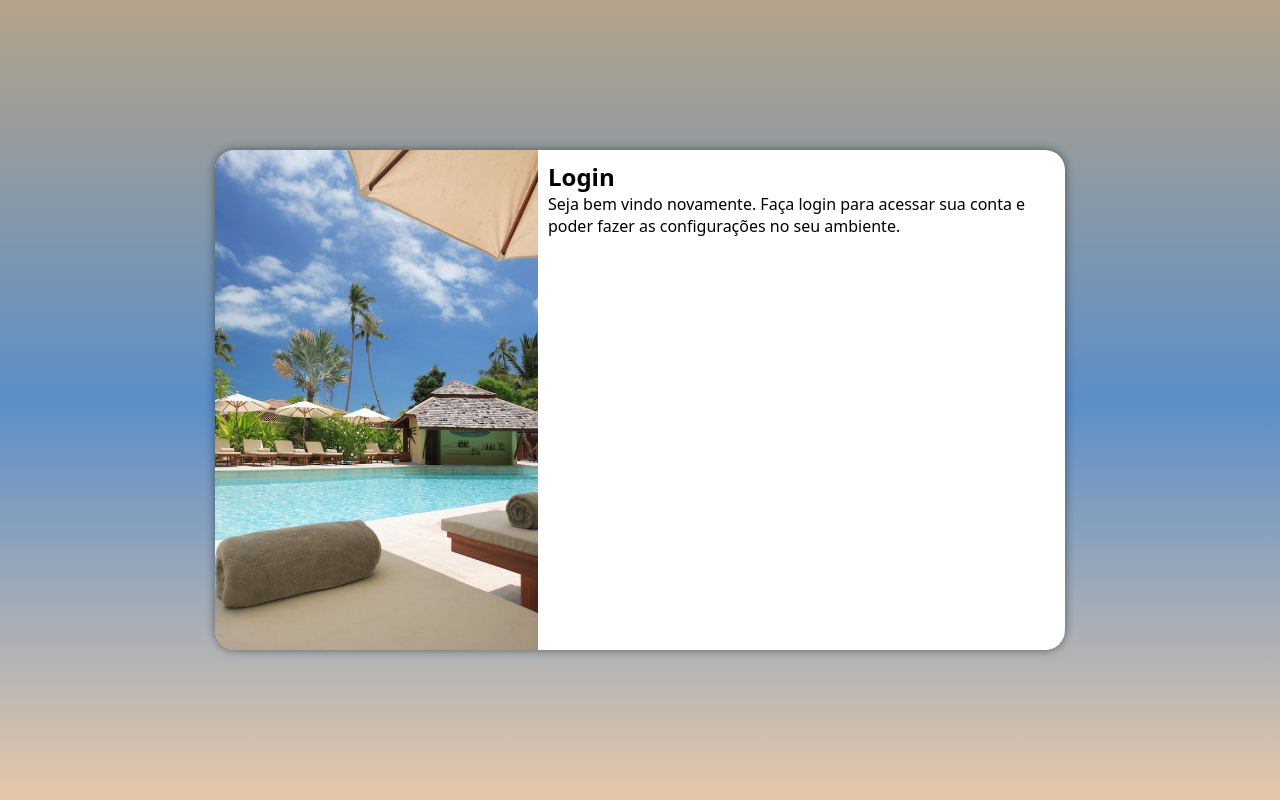
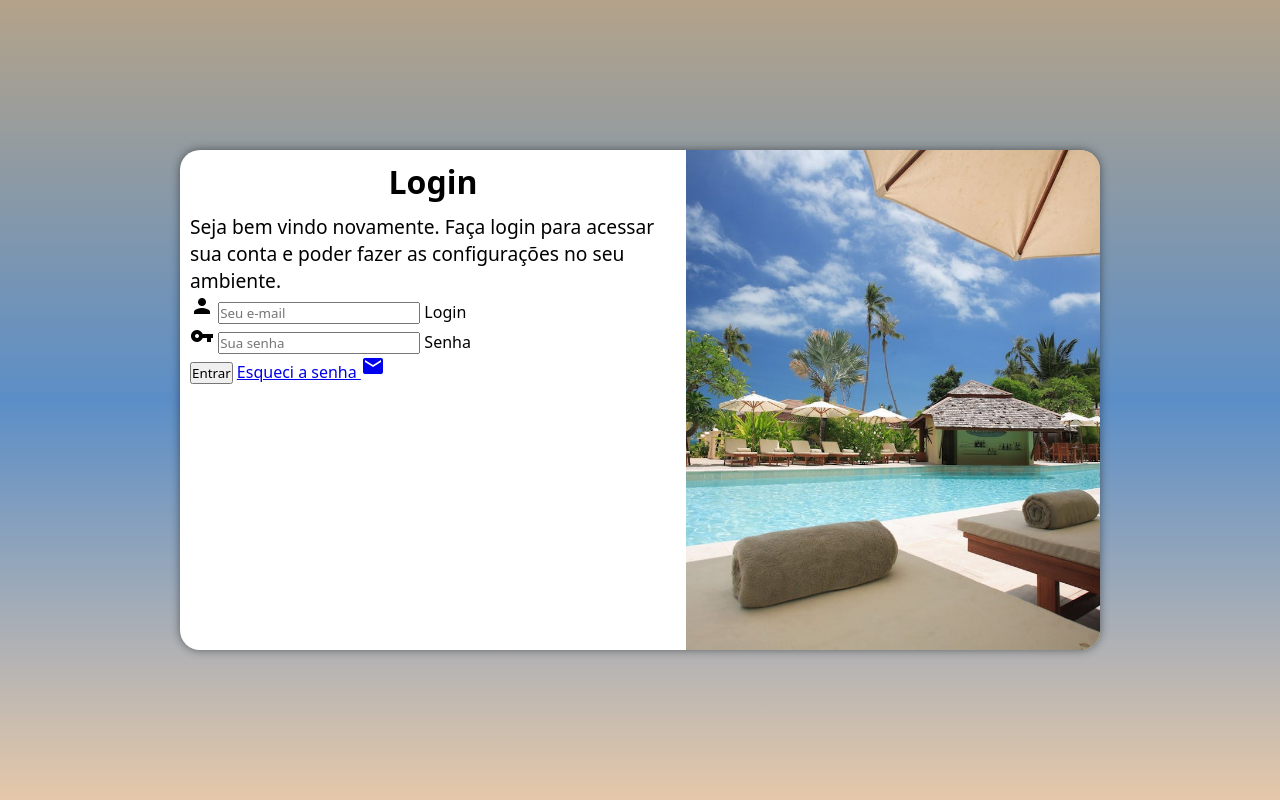
Before and after one commit to gabriel-almarques/projeto-login, a plain HTML site: page index.html in a window 1280 px wide. Drawn offline with Linux system fonts and the light colour scheme.

Commit message:
Adicionei o formulário

```diff
--- a/estilos/media-query.css
+++ b/estilos/media-query.css
@@ -40,20 +40,29 @@ Grandes telas: acima de 1200px
     }
 
     section#login {
-        width: 850px;
+        width: 920px;
 
     }
 
     section#login > div#imagem {
-        float: left;
-        width: 38%;
+        float: right;
+        width: 45%;
         height: 100%;
         background-position: center;
 
     }
 
     section#login > div#formulario {
-        float: right;
-        width: 62%;
+        float: left;
+        width: 55%;
     }
+
+    div#formulario > h1 {
+        font-size: 2em;
+    }
+
+    div#formulario > p {
+        font-size: 1.2em;
+    }
+
 }
--- a/estilos/style.css
+++ b/estilos/style.css
@@ -55,3 +55,13 @@ section#login > div#formulario {
     display: block;
     padding: 10px;
 }
+
+div#formulario > h1 {
+    text-align: center;
+    margin-bottom: 10px;
+
+}
+
+div#formulario > p {
+    font-size: 1em;
+}
--- a/index.html
+++ b/index.html
@@ -4,6 +4,7 @@
     <meta charset="UTF-8">
     <meta name="viewport" content="width=device-width, initial-scale=1.0">
     <title>Login</title>
+    <link href="https://fonts.googleapis.com/icon?family=Material+Icons" rel="stylesheet">
     <link rel="stylesheet" href="estilos/style.css">
     <link rel="stylesheet" href="estilos/media-query.css">
 </head>
@@ -16,8 +17,19 @@
             <div id="formulario">
                 <h1>Login</h1>
                 <p>Seja bem vindo novamente. Faça login para acessar sua conta e poder fazer as configurações no seu ambiente.</p>
-                <form action="login.php" method="post">
-
+                <form action="login.php" method="post" autocomplete="on">
+                    <div class="campo">
+                        <i class="material-icons">person</i>
+                        <input type="email" name="login" id="ilogin" placeholder="Seu e-mail" autocomplete="email" required maxlength="35">
+                        <label for="ilogin">Login</label>
+                    </div>
+                    <div class="senha">
+                        <i class="material-icons">vpn_key</i>
+                        <input type="password" name="senha" id="isenha" placeholder="Sua senha" autocomplete="current-password" required minlength="8" maxlength="16">
+                        <label for="isenha">Senha</label>
+                    </div>
+                    <input type="submit" value="Entrar">
+                    <a href="esqueci.html">Esqueci a senha <i class="material-icons">mail</i></a>
                 </form>
             </div>
         </section>
```
